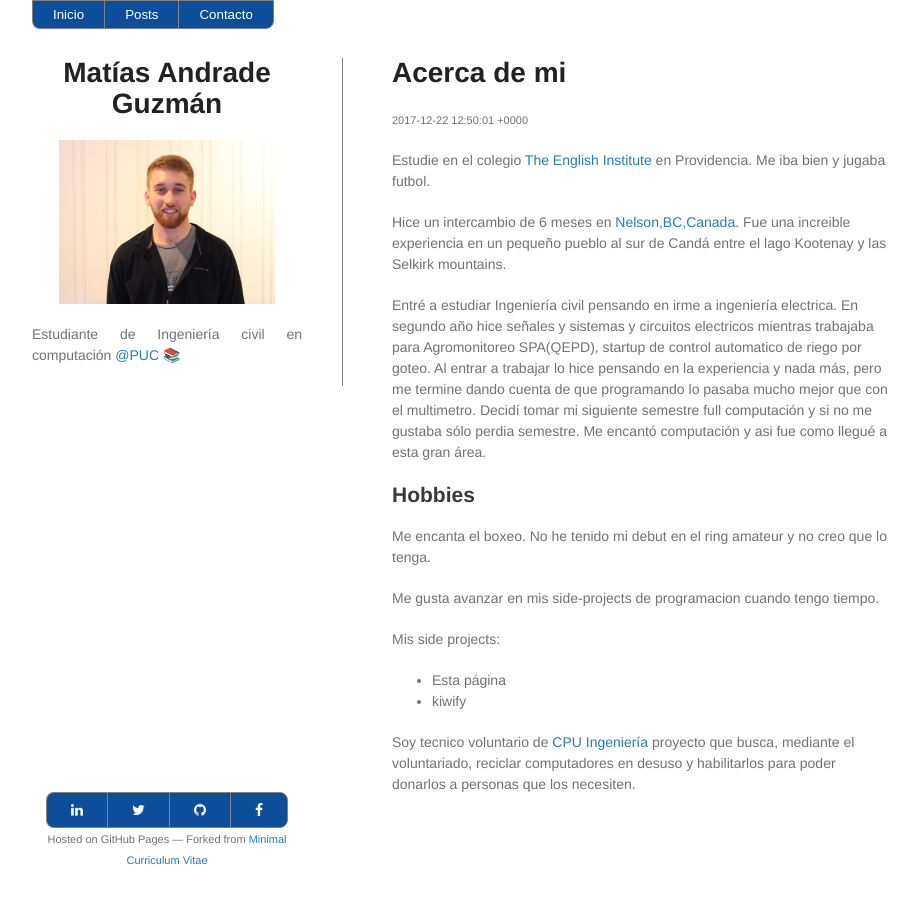
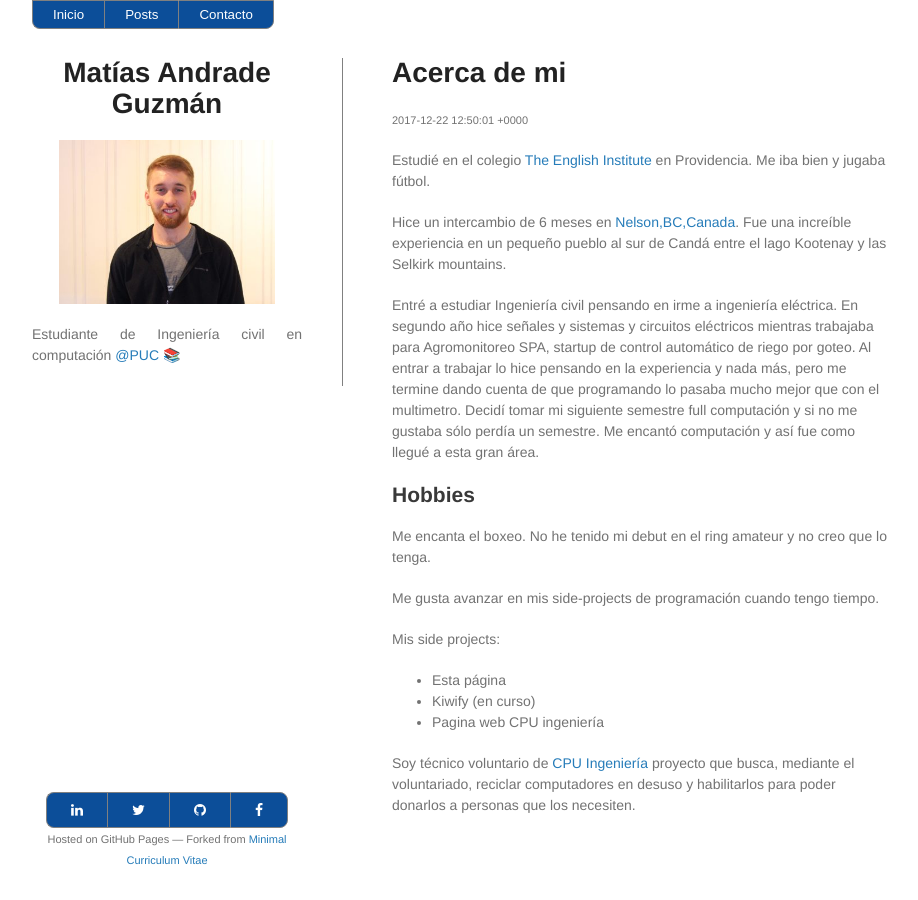
Before and after one commit to mandrade2/mandrade2.github.io, a Jekyll site: the page built from _posts/2017-12-22-Acerca-de-mi.md, in a window 1280 px wide. Shown: the whole page, without its empty margins (178-1096 px from the left). Built offline with Jekyll 4.4.1, drawn with Linux system fonts in a browser that asks for light colours; emoji names are drawn with the system emoji font.

Commit message:
correciones posts

```diff
--- a/_posts/2017-12-22-Acerca-de-mi.md
+++ b/_posts/2017-12-22-Acerca-de-mi.md
@@ -7,21 +7,22 @@ date:   2017-12-22 12:50:01
 
 <small>{{page.date}}</small>
 
-Estudie en el colegio [The English Institute](https://www.tei.cl/) en Providencia. Me iba bien y jugaba futbol.
+Estudié en el colegio [The English Institute](https://www.tei.cl/) en Providencia. Me iba bien y jugaba fútbol.
 
-Hice un intercambio de 6 meses en [Nelson,BC,Canada](https://www.google.com/maps/place/Nelson,+Columbia+Brit%C3%A1nica,+Canad%C3%A1/@49.4954122,-117.3230094,13z/data=!3m1!4b1!4m5!3m4!1s0x537cb41f1c6bb871:0x6d0054861620bcc2!8m2!3d49.4928119!4d-117.2948343). Fue una increible experiencia en un pequeño pueblo al sur de Candá entre el lago Kootenay y las Selkirk mountains.
+Hice un intercambio de 6 meses en [Nelson,BC,Canada](https://www.google.com/maps/place/Nelson,+Columbia+Brit%C3%A1nica,+Canad%C3%A1/@49.4954122,-117.3230094,13z/data=!3m1!4b1!4m5!3m4!1s0x537cb41f1c6bb871:0x6d0054861620bcc2!8m2!3d49.4928119!4d-117.2948343). Fue una increíble experiencia en un pequeño pueblo al sur de Candá entre el lago Kootenay y las Selkirk mountains.
 
-Entré a estudiar Ingeniería civil pensando en irme a ingeniería electrica. En segundo año hice señales y sistemas y circuitos electricos mientras trabajaba para Agromonitoreo SPA(QEPD), startup de control automatico de riego por goteo. Al entrar a trabajar lo hice pensando en la experiencia y nada más, pero me termine dando cuenta de que programando lo pasaba mucho mejor que con el multimetro. Decidí tomar mi siguiente semestre full computación y si no me gustaba sólo perdia semestre. Me encantó computación y asi fue como llegué a esta gran área.
+Entré a estudiar Ingeniería civil pensando en irme a ingeniería eléctrica. En segundo año hice señales y sistemas y circuitos eléctricos mientras trabajaba para Agromonitoreo SPA, startup de control automático de riego por goteo. Al entrar a trabajar lo hice pensando en la experiencia y nada más, pero me termine dando cuenta de que programando lo pasaba mucho mejor que con el multimetro. Decidí tomar mi siguiente semestre full computación y si no me gustaba sólo perdía un semestre. Me encantó computación y así fue como llegué a esta gran área.
 
 ## Hobbies
 
 Me encanta el boxeo. No he tenido mi debut en el ring amateur y no creo que lo tenga.
 
-Me gusta avanzar en mis side-projects de programacion cuando tengo tiempo.
+Me gusta avanzar en mis side-projects de programación cuando tengo tiempo.
 
 Mis side projects:
 + Esta página
-+ kiwify
++ Kiwify (en curso)
++ Pagina web CPU ingeniería
 <!-- + sincding UC -->
 
-Soy tecnico voluntario de [CPU Ingeniería](https://www.facebook.com/pg/CPUUC/about/?ref=page_internal) proyecto que busca, mediante el voluntariado, reciclar computadores en desuso y habilitarlos para poder donarlos a personas que los necesiten.
+Soy técnico voluntario de [CPU Ingeniería](https://www.facebook.com/pg/CPUUC/about/?ref=page_internal) proyecto que busca, mediante el voluntariado, reciclar computadores en desuso y habilitarlos para poder donarlos a personas que los necesiten.
```
Also changed, not shown: _posts/2017-12-24-Creando-mi-pagina-personal-con-jekyll.md (+3 -5 lines), index.md (+8 -8 lines).
